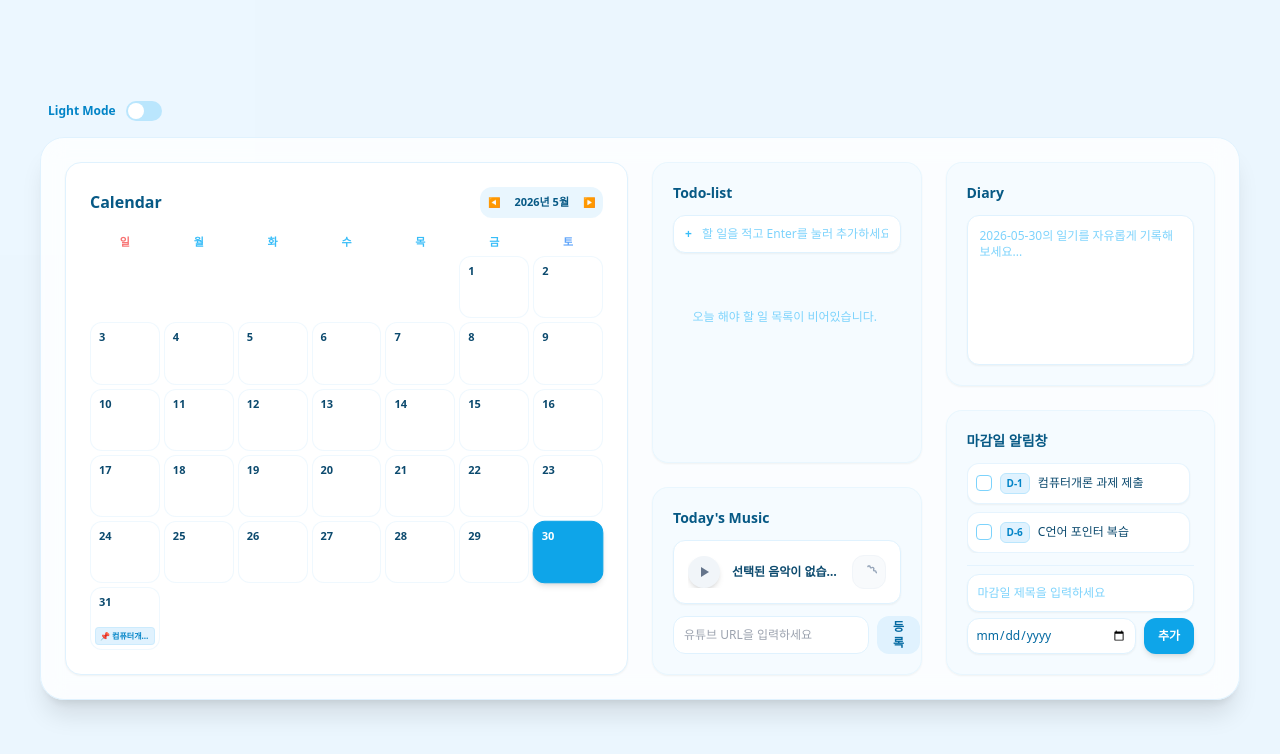
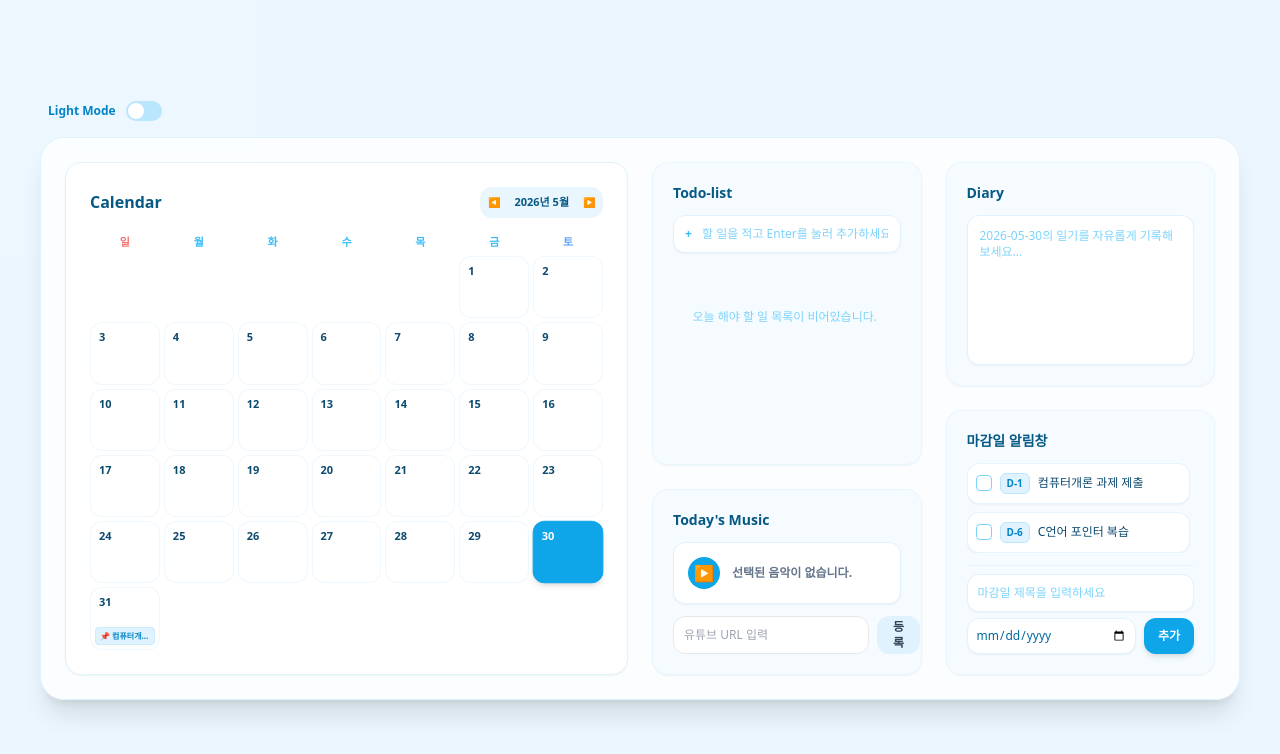
Before and after one commit to ch1030216/cs-assignment2, a Next.js app: page / in a window 1280 px wide. Shown: the top 754 px of the page. Built offline with nearby package versions, Linux system fonts and the light colour scheme.

Commit message:
musicplayer fixed2

```diff
--- a/src/app/components/MusicPlayer.jsx
+++ b/src/app/components/MusicPlayer.jsx
@@ -1,6 +1,7 @@
 "use client";
 
 import { useState, useRef } from "react";
+import YouTube from "react-youtube";
 
 export default function MusicPlayer({ darkMode }) {
   const [urlInput, setUrlInput] = useState("");
@@ -18,15 +19,38 @@ export default function MusicPlayer({ darkMode }) {
   const handleRegisterMusic = (e) => {
     e.preventDefault();
     const id = extractVideoId(urlInput);
-
     if (id) {
       setVideoId(id);
-      setVideoTitle("음악이 로드되었습니다."); // 실제 API 연동 시 제목을 받아오세요
+      setVideoTitle("음악 로드됨");
       setIsPlaying(true);
       setUrlInput("");
     } else {
       alert("올바른 유튜브 링크를 입력해 주세요.");
     }
+  };
+
+  // YouTube 플레이어 상태 변화 핸들러
+  const onReady = (event) => {
+    playerRef.current = event.target;
+  };
+
+  // 재생/일시정지 제어 함수
+  const togglePlay = () => {
+    if (!playerRef.current) return;
+    if (isPlaying) {
+      playerRef.current.pauseVideo();
+    } else {
+      playerRef.current.playVideo();
+    }
+    setIsPlaying(!isPlaying);
+  };
+
+  const opts = {
+    height: '1',
+    width: '1',
+    playerVars: {
+      autoplay: 1, // 자동 재생 시도
+    },
   };
 
   return (
@@ -35,67 +59,30 @@ export default function MusicPlayer({ darkMode }) {
         Today's Music
       </h2>
 
-      <div className={`p-3.5 rounded-xl border flex items-center justify-between shadow-sm transition-colors ${
-        darkMode ? "bg-slate-800 border-slate-700" : "bg-white border-sky-100"
-      }`}>
-        <div className="flex items-center gap-3 overflow-hidden flex-1 mr-2">
-          <button
-            type="button"
-            onClick={() => setIsPlaying(!isPlaying)}
-            className={`w-8 h-8 rounded-full flex items-center justify-center shadow-md transition-all active:scale-90 flex-shrink-0 ${
-              isPlaying
-                ? "bg-sky-500 text-white"
-                : darkMode ? "bg-slate-700 text-slate-300" : "bg-slate-100 text-slate-500"
-            }`}
-          >
-            {isPlaying ? (
-              <div className="flex gap-0.5">
-                <div className="w-0.5 h-3 bg-white rounded-full"></div>
-                <div className="w-0.5 h-3 bg-white rounded-full"></div>
-              </div>
-            ) : (
-              <div className="w-0 h-0 border-t-[5px] border-t-transparent border-l-[8px] border-l-current border-b-[5px] border-b-transparent ml-0.5"></div>
-            )}
+      <div className={`p-3.5 rounded-xl border flex items-center justify-between shadow-sm ${darkMode ? "bg-slate-800 border-slate-700" : "bg-white border-sky-100"}`}>
+        <div className="flex items-center gap-3 overflow-hidden flex-1">
+          <button onClick={togglePlay} className="w-8 h-8 rounded-full bg-sky-500 text-white flex items-center justify-center">
+            {isPlaying ? "❚❚" : "▶"}
           </button>
-
-          {/* 가독성을 위해 텍스트 흐르기 대신 말줄임표(truncate) 적용 권장 */}
-          <p className={`text-xs font-bold truncate ${darkMode ? "text-slate-200" : "text-sky-900"}`}>
-            {videoTitle}
-          </p>
+          <p className="text-xs font-bold truncate text-slate-500">{videoTitle}</p>
         </div>
-
-        <button className={`p-2 rounded-xl border ${darkMode ? "bg-slate-700 border-slate-600 text-slate-300" : "bg-slate-50 border-slate-100 text-slate-400"}`}>
-          <svg xmlns="http://www.w3.org/2000/svg" fill="none" viewBox="0 0 24 24" strokeWidth={2} stroke="currentColor" className="w-4 h-4">
-            <path strokeLinecap="round" strokeLinejoin="round" d="M10.343 3.94c.09-.542.56-.94 1.11-.94h1.093c.55 0 1.02.398 1.11.94l.149.894c.07.424.384.764.78.93.398.167.85.142 1.205-.068l.775-.487c.48-.302 1.077-.247 1.488.136l.773.723c.41.383.568.966.398 1.498l-.28.868c-.145.448-.06.94.225 1.312.285.372.723.585 1.176.585h.926c.55 0 1.02.398 1.11.94l.149.894c.07.424.384.764.78.93.398.167.85.142 1.205-.068l.775-.487c.48-.302 1.077-.247 1.488.136l.773.723c.41.383.568.966.398 1.498l-.28.868c-.145.448-.06.94.225 1.312.285.372.723.585 1.176.585h.926" />
-          </svg>
-        </button>
       </div>
 
       <form onSubmit={handleRegisterMusic} className="flex gap-2">
         <input
-          type="text"
           value={urlInput}
           onChange={(e) => setUrlInput(e.target.value)}
-          placeholder="유튜브 URL을 입력하세요"
-          className={`flex-1 text-xs p-2.5 border rounded-xl focus:outline-none ${
-            darkMode
-              ? "bg-slate-800 border-slate-700 text-slate-100"
-              : "bg-white border-sky-100 text-sky-800"
-          }`}
+          placeholder="유튜브 URL 입력"
+          className="flex-1 text-xs p-2.5 border rounded-xl"
         />
-        <button type="submit" className={`text-xs font-bold px-4 rounded-xl ${darkMode ? "bg-sky-600 text-white" : "bg-sky-100 text-sky-700"}`}>
-          등록
-        </button>
+        <button type="submit" className="text-xs font-bold px-4 rounded-xl bg-sky-100">등록</button>
       </form>
 
-      {/* iframe의 autoplay는 사용자가 버튼을 클릭한 이후에 동작해야 함 */}
+      {/* 보이지 않는 유튜브 플레이어 */}
       {videoId && (
-        <iframe
-          ref={playerRef}
-          className="hidden"
-          src={`https://www.youtube.com/embed/${videoId}?autoplay=${isPlaying ? 1 : 0}&enablejsapi=1`}
-          allow="autoplay; encrypted-media"
-        ></iframe>
+        <div className="hidden">
+          <YouTube videoId={videoId} opts={opts} onReady={onReady} />
+        </div>
       )}
     </div>
   );
```
